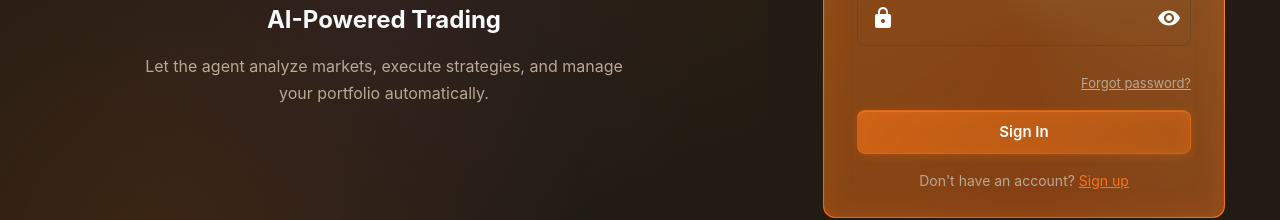
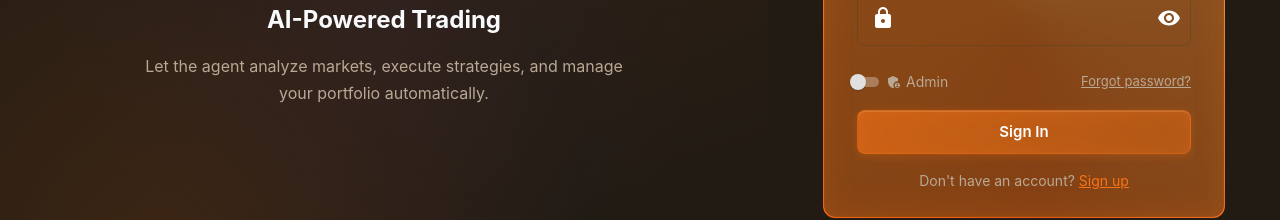
Before and after one commit to Fly-onlyone/TradingAgent, a React (Vite) app in the folder frontend/: page /auth/login in a window 1280 px wide. Shown: the part 392-612 px from the top of the page. Built offline with nearby package versions, Linux system fonts and the light colour scheme; no server answers.

Commit message:
feat(auth): add admin login toggle on sign-in page
Add a persistent switch on the login page to sign in as admin.
When enabled, the OAuth2 scopes field passes 'admin' which auto-
elevates the user to superuser. Choice persists in localStorage.

```diff
--- a/frontend/src/api/endpoints/auth.ts
+++ b/frontend/src/api/endpoints/auth.ts
@@ -43,6 +43,7 @@ export const authApi = {
 	async login(
 		credentials: UserLogin,
 		totpCode?: string,
+		asAdmin?: boolean,
 	): Promise<AuthTokens & { requires_2fa?: boolean }> {
 		const normalizedEmail = credentials.email.trim().toLowerCase();
 		const formData = new URLSearchParams();
@@ -50,6 +51,9 @@ export const authApi = {
 		formData.append("password", credentials.password);
 		if (totpCode) {
 			formData.append("client_secret", totpCode);
+		}
+		if (asAdmin) {
+			formData.append("scope", "admin");
 		}
 
 		const response = await apiClient.post<
--- a/frontend/src/hooks/useAuth.ts
+++ b/frontend/src/hooks/useAuth.ts
@@ -19,10 +19,11 @@ export function useAuth() {
 		async (
 			credentials: UserLogin,
 			totpCode?: string,
+			asAdmin?: boolean,
 		): Promise<{ requires2FA?: boolean }> => {
 			try {
 				setLoading(true);
-				const result = await authApi.login(credentials, totpCode);
+				const result = await authApi.login(credentials, totpCode, asAdmin);
 
 				if (result.requires_2fa) {
 					return { requires2FA: true };
--- a/frontend/src/routes/auth/login.tsx
+++ b/frontend/src/routes/auth/login.tsx
@@ -3,6 +3,7 @@
  */
 
 import { zodResolver } from "@hookform/resolvers/zod";
+import AdminPanelSettingsIcon from "@mui/icons-material/AdminPanelSettings";
 import ArrowBackIcon from "@mui/icons-material/ArrowBack";
 import EmailIcon from "@mui/icons-material/Email";
 import LockIcon from "@mui/icons-material/Lock";
@@ -15,8 +16,10 @@ import {
 	Card,
 	CardContent,
 	CircularProgress,
+	FormControlLabel,
 	IconButton,
 	InputAdornment,
+	Switch,
 	TextField,
 	Typography,
 } from "@mui/material";
@@ -41,6 +44,9 @@ function LoginPage() {
 	const [error, setError] = useState<string | null>(null);
 	const [needs2FA, setNeeds2FA] = useState(false);
 	const [totpCode, setTotpCode] = useState("");
+	const [asAdmin, setAsAdmin] = useState(
+		() => localStorage.getItem("login-as-admin") === "true",
+	);
 	const savedCredentials = useRef<LoginInput | null>(null);
 
 	const {
@@ -58,7 +64,7 @@ function LoginPage() {
 	const onSubmit = async (data: LoginInput) => {
 		try {
 			setError(null);
-			const result = await login(data);
+			const result = await login(data, undefined, asAdmin);
 			if (result?.requires2FA) {
 				savedCredentials.current = data;
 				setNeeds2FA(true);
@@ -72,7 +78,7 @@ function LoginPage() {
 		if (!savedCredentials.current || totpCode.length !== 6) return;
 		try {
 			setError(null);
-			await login(savedCredentials.current, totpCode);
+			await login(savedCredentials.current, totpCode, asAdmin);
 		} catch (err) {
 			setError(getErrorMessage(err, "Invalid 2FA code"));
 			setTotpCode("");
@@ -306,7 +312,45 @@ function LoginPage() {
 											)}
 										/>
 
-										<Box sx={{ textAlign: "right", mb: 2 }}>
+										<Box
+											sx={{
+												display: "flex",
+												justifyContent: "space-between",
+												alignItems: "center",
+												mb: 2,
+											}}
+										>
+											<FormControlLabel
+												control={
+													<Switch
+														size="small"
+														checked={asAdmin}
+														onChange={(e) => {
+															setAsAdmin(e.target.checked);
+															localStorage.setItem(
+																"login-as-admin",
+																String(e.target.checked),
+															);
+														}}
+													/>
+												}
+												label={
+													<Box
+														sx={{
+															display: "flex",
+															alignItems: "center",
+															gap: 0.5,
+														}}
+													>
+														<AdminPanelSettingsIcon
+															sx={{ fontSize: 16, color: "text.secondary" }}
+														/>
+														<Typography variant="body2" color="text.secondary">
+															Admin
+														</Typography>
+													</Box>
+												}
+											/>
 											<Box
 												component={Link}
 												to="/auth/forgot-password"
```
Also changed, not shown: 1 other file (tests, documents, lock files or other folders).
